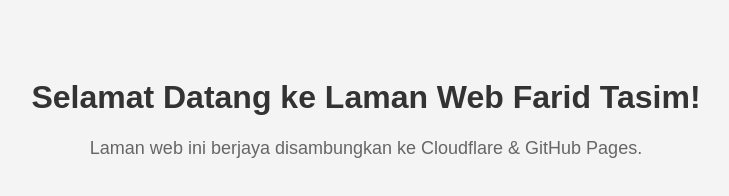
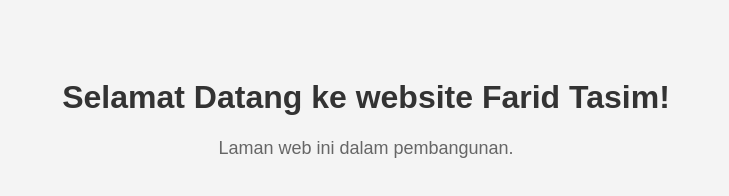
Before and after one commit to Faridexholic92/FaridTasim, a plain HTML site: page index.html in a window 1280 px wide. Shown: the whole page, without its empty margins (274-1003 px from the left). Drawn offline with Linux system fonts and the light colour scheme.

Commit message:
Update index.html

```diff
--- a/index.html
+++ b/index.html
@@ -2,7 +2,7 @@
 <html lang="ms">
 <head>
     <meta charset="UTF-8">
-    <title>Farid Tasim</title>
+    <title>Porfolio Farid Tasim</title>
     <style>
         body { font-family: Arial, sans-serif; text-align: center; padding-top: 50px; background-color: #f4f4f4; }
         h1 { color: #333; }
@@ -10,7 +10,7 @@
     </style>
 </head>
 <body>
-    <h1>Selamat Datang ke Laman Web Farid Tasim!</h1>
-    <p>Laman web ini berjaya disambungkan ke Cloudflare & GitHub Pages.</p>
+    <h1>Selamat Datang ke website Farid Tasim!</h1>
+    <p>Laman web ini dalam pembangunan.</p>
 </body>
 </html>
```
